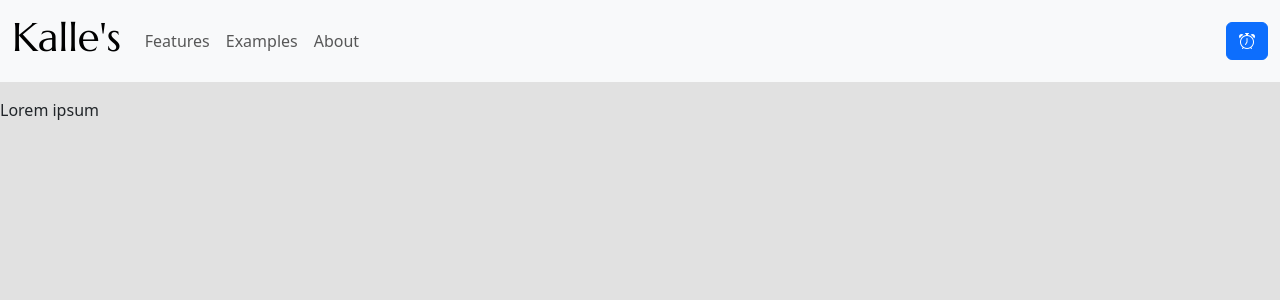
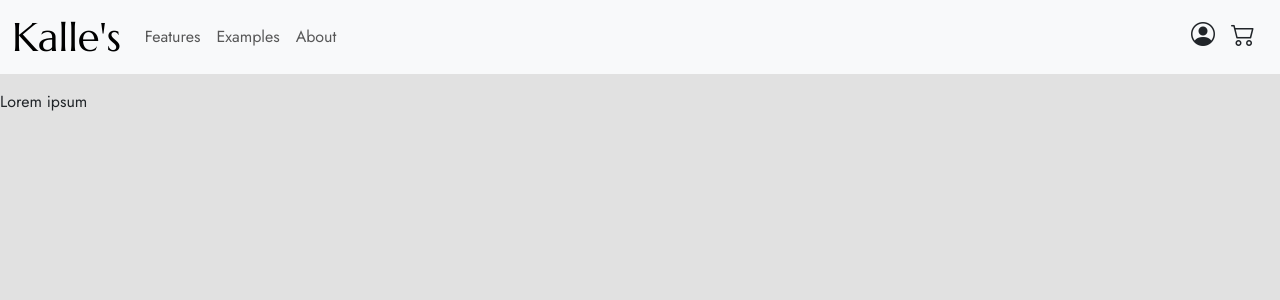
Before and after one commit to DerEns86/kalle-shop, an Angular app: page / in a window 1280 px wide. Shown: the top 300 px of the page. Built offline with nearby package versions, Linux system fonts and the light colour scheme.

Commit message:
refactor header and tests

```diff
--- a/src/app/app.component.html
+++ b/src/app/app.component.html
@@ -1,19 +1,16 @@
 <header style="width: 100%">
 
-  <nav class="navbar navbar-expand-md navbar-light bg-body-tertiary mb-3">
-    <div class="container-fluid">
-
+  <nav class="navbar navbar-expand-md  sticky-top bg-body-tertiary mb-3">
+    <div class="container-fluid align-items-center">
       <a class="navbar-brand" [routerLink]="'.'"><h1>{{ title }}</h1></a>
 
-      <button class="navbar-toggler" type="button" (click)="isMenuCollapsed = !isMenuCollapsed"
-              style="position: absolute; right: 50%; flex: 1"
-      >&#9776;
+      <button class="navbar-toggler" type="button" (click)="isMenuCollapsed = !isMenuCollapsed">
+        &#9776;
       </button>
 
       <div [ngbCollapse]="isMenuCollapsed" class="collapse navbar-collapse">
         <ul class="navbar-nav">
           <li class="nav-item active">
-            <!-- Step 4: Close the menu when a link is clicked. -->
             <a class="nav-link" [routerLink]="'.'" (click)="isMenuCollapsed = true">Features</a>
           </li>
           <li class="nav-item">
@@ -25,9 +22,10 @@
         </ul>
       </div>
 
-      <button class="btn btn-primary">
-        <i class="bi bi-alarm"></i>
-      </button>
+    </div>
+    <div class="user-actions d-flex gap-3">
+      <i class="bi bi-person-circle fs-4"></i>
+      <i class="bi bi-cart2 fs-4"></i>
     </div>
   </nav>
 
--- a/src/app/app.component.scss
+++ b/src/app/app.component.scss
@@ -0,0 +1,15 @@
+h1 {
+  margin-block-end: 0;
+}
+
+.navbar-toggler {
+  position: absolute;
+  left: calc(50% - 22px);
+  top: 20px;
+}
+
+.user-actions {
+  position: absolute;
+  right: 25px;
+  top: 17px;
+}
--- a/src/styles.scss
+++ b/src/styles.scss
@@ -9,6 +9,7 @@ $bg-color: #e1e1e1;
 
 
 html, body {
+  font-family: $primary-family !important;
   background-color: $bg-color !important;
 }
 
```
Also changed, not shown: 1 other file (tests, documents, lock files or other folders).
